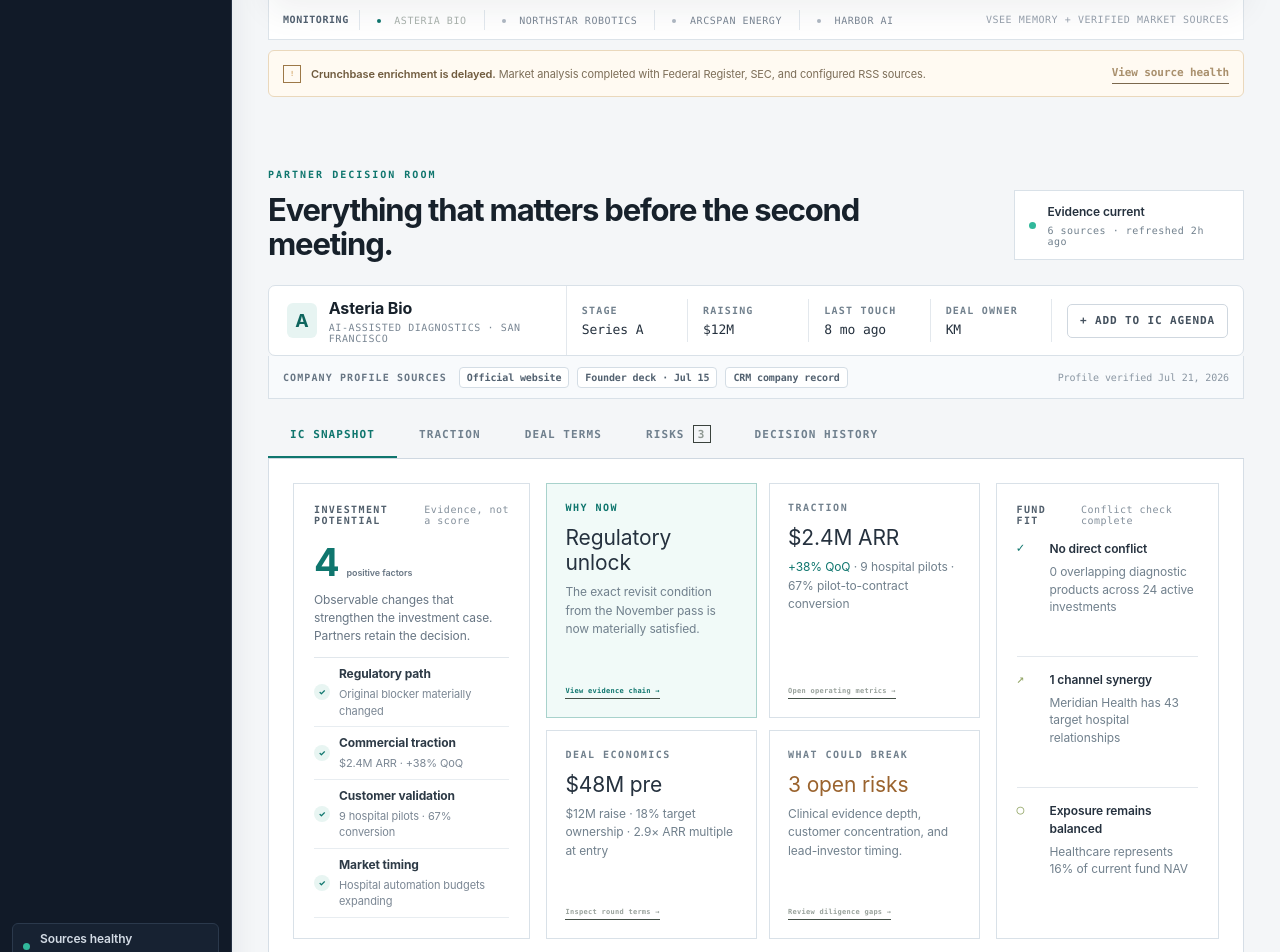
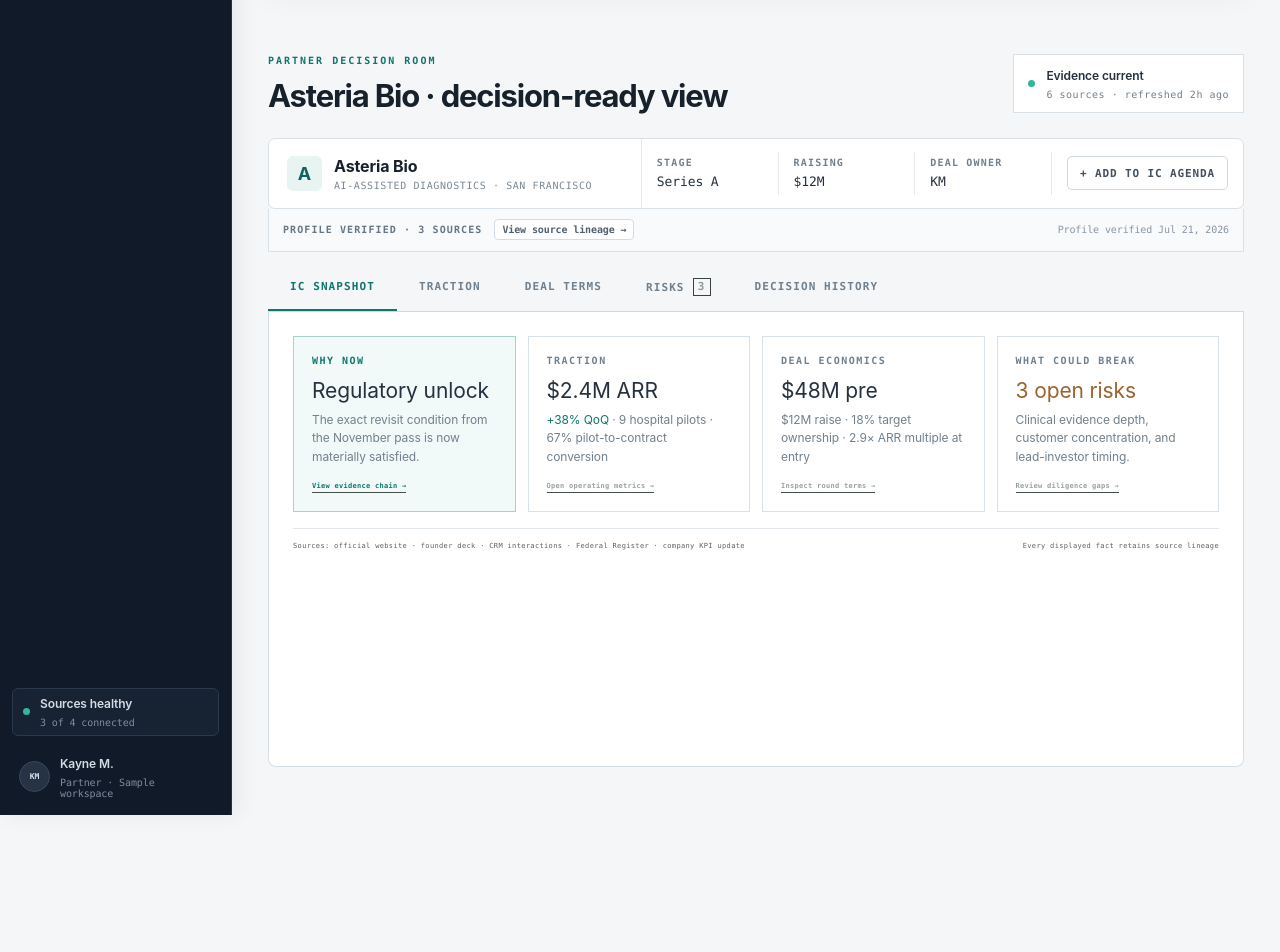
Before and after one commit to CoKayne/XTrace_Hackathon, a Next.js app: page / in a window 1280 px wide. Shown: the part 880-1832 px from the top of the page. After the commit the page ends 1695 px from the top, so only its background shows below. Built offline with nearby package versions, Linux system fonts and the light colour scheme.

Commit message:
Streamline VSee to essential decision information

```diff
--- a/app/globals.css
+++ b/app/globals.css
@@ -464,7 +464,7 @@
 .heading-actions > span { color: #59625d; font: 500 7px var(--mono); letter-spacing: 0.07em; }
 .heading-actions button { height: 34px; padding: 0 12px; border: 1px solid #3a433d; background: #0c0f0d; color: #929b95; cursor: pointer; font: 600 7px var(--mono); letter-spacing: 0.07em; text-transform: uppercase; }
 .heading-actions button:hover { border-color: #6a746d; color: white; }
-.kpi-grid { margin-top: 23px; display: grid; grid-template-columns: repeat(4, 1fr); border: 1px solid var(--line-strong); background: #0c0f0d; }
+.kpi-grid { margin-top: 23px; display: grid; grid-template-columns: repeat(3, 1fr); border: 1px solid var(--line-strong); background: #0c0f0d; }
 .kpi-grid article { min-height: 90px; padding: 15px 18px; border-right: 1px solid var(--line); display: grid; grid-template-columns: 1fr auto; align-items: center; }
 .kpi-grid article:last-child { border-right: 0; }
 .kpi-grid article > span { grid-column: 1 / -1; color: #646e68; font: 700 6px var(--mono); letter-spacing: 0.13em; }
@@ -525,7 +525,7 @@
 .view-footnote > span { color: #8f9993; font: 700 7px var(--mono); letter-spacing: 0.1em; text-transform: uppercase; }
 .view-footnote p { margin: 0; color: #68716c; font-size: 8px; line-height: 1.5; }
 .view-footnote button { border: 0; border-bottom: 1px solid #4e5851; background: transparent; color: #8d9791; cursor: pointer; font: 600 7px/1.7 var(--mono); }
-.memory-kpis { margin-top: 20px; display: grid; grid-template-columns: repeat(4, 1fr); border: 1px solid #303833; background: #0c0f0d; }
+.memory-kpis { margin-top: 20px; display: grid; grid-template-columns: repeat(3, 1fr); border: 1px solid #303833; background: #0c0f0d; }
 .memory-kpis article { min-height: 90px; padding: 15px 17px; border-right: 1px solid #29302c; display: grid; gap: 7px; }
 .memory-kpis article:last-child { border-right: 0; }
 .memory-kpis span { color: #5e6762; font: 700 6px var(--mono); letter-spacing: 0.11em; }
@@ -1200,8 +1200,8 @@
 .toast { border-color: #2d8178; border-radius: 6px; background: #153b37; color: white; }
 
 /* Live analysis trace */
-.scan-stage { min-height: 548px; padding: 28px; display: block; background: linear-gradient(145deg, #f6f9f9, #eef5f4); }
-.thinking-shell { width: min(920px, 100%); min-height: 490px; margin: 0 auto; border: 1px solid #cfdadf; border-radius: 10px; background: rgba(255,255,255,.96); box-shadow: 0 20px 55px rgba(28, 55, 66, .1); overflow: hidden; position: relative; z-index: 2; }
+.scan-stage { min-height: 500px; padding: 24px; display: block; background: linear-gradient(145deg, #f6f9f9, #eef5f4); }
+.thinking-shell { width: min(920px, 100%); min-height: 450px; margin: 0 auto; border: 1px solid #cfdadf; border-radius: 10px; background: rgba(255,255,255,.96); box-shadow: 0 20px 55px rgba(28, 55, 66, .1); overflow: hidden; position: relative; z-index: 2; }
 .thinking-header { min-height: 68px; padding: 0 22px; border-bottom: 1px solid #dfe6ea; display: flex; align-items: center; justify-content: space-between; }
 .thinking-identity { display: flex; align-items: center; gap: 11px; }
 .thinking-mark { width: 34px; height: 34px; border-radius: 8px; background: #123c3a; color: #a8eee2; display: grid; place-items: center; font: 750 10px var(--mono); box-shadow: inset 0 0 0 1px rgba(157, 235, 222, .18); }
@@ -1276,6 +1276,14 @@
 .new-deal-form label > span { font-size: 11px; }
 .new-deal-form input, .new-deal-form select { font-size: 13px; }
 
+/* Essential-information layout */
+.company-context { grid-template-columns: minmax(240px, 1.5fr) repeat(3, minmax(95px, .55fr)) auto; }
+.overview-layout { grid-template-columns: 1fr; }
+.snapshot-grid { width: 100%; grid-template-columns: repeat(4, 1fr); }
+.source-footer { grid-column: 1; }
+.report-feature { grid-template-columns: 1fr; min-height: 230px; }
+.report-feature-copy { max-width: 860px; }
+
 @media (max-width: 1180px) and (min-width: 761px) {
   .app-shell { grid-template-columns: 76px 1fr; }
   .rail-item > small { display: none; }
@@ -1283,6 +1291,7 @@
 
 @media (max-width: 900px) {
   .pipeline-summary { grid-template-columns: repeat(3, 1fr); }
+  .snapshot-grid { grid-template-columns: 1fr 1fr; }
 }
 
 @media (max-width: 760px) {
@@ -1310,6 +1319,10 @@
   .batch-result-summary article:last-child { border-bottom: 0; }
   .new-deal-form { grid-template-columns: 1fr; }
   .new-deal-form label, .new-deal-form label:nth-child(-n+2), .new-deal-form .drawer-primary { grid-column: 1; }
+  .snapshot-grid { grid-template-columns: 1fr; }
+  .kpi-grid, .memory-kpis { grid-template-columns: 1fr; }
+  .kpi-grid article, .memory-kpis article { border-right: 0; border-bottom: 1px solid #e5eaf0; }
+  .kpi-grid article:last-child, .memory-kpis article:last-child { border-bottom: 0; }
 }
 
 @media (prefers-reduced-motion: reduce) {
--- a/app/page.tsx
+++ b/app/page.tsx
@@ -269,18 +269,16 @@
             <div>
               <p className="eyebrow">FUND II · OPERATING OVERVIEW</p>
               <h1 id="hero-title">Good morning, Kayne.</h1>
-              <p className="subline">Your Wednesday brief: one decision change needs review, two diligence items are due, and IC has one company on the agenda.</p>
+              <p className="subline">1 decision change needs review. 2 diligence items are due.</p>
             </div>
             <div className="heading-actions">
               <span>WEDNESDAY · JUL 22, 2026</span>
-              <button onClick={() => navigateProduct("pipeline")}>View deal pipeline</button>
             </div>
           </section>
 
           <section className="kpi-grid" aria-label="Workspace health">
             <article><span>ACTIVE PIPELINE</span><strong>$29M</strong><small>6 opportunities</small></article>
-            <article><span>IC THIS WEEK</span><strong>1</strong><small>Arcspan Energy</small></article>
-            <article><span>MEMORY COVERAGE</span><strong>96%</strong><small>188 verified memories</small></article>
+            <article><span>IC AGENDA</span><strong>1</strong><small>Arcspan Energy</small></article>
             <article><span>PARTNER REVIEW</span><strong className="signal">{reviewed ? "0" : "1"}</strong><small>{reviewed ? "All caught up" : "Decision delta"}</small></article>
           </section>
 
@@ -328,11 +326,6 @@
                             <div><strong>{item.title}</strong><p>{item.detail}</p>{status === "complete" && <small>{item.result}</small>}</div>
                           </div>;
                         })}
-                      </div>
-                      <div className="thinking-metrics">
-                        <span><small>SOURCES</small><strong>{scanStep === 0 ? "4 searching" : "6 verified"}</strong></span>
-                        <span><small>MEMORY SCOPE</small><strong>{analysisMemoryCount} records</strong></span>
-                        <span><small>DECISION DELTAS</small><strong>{scanStep < 2 ? "Evaluating" : "1 candidate"}</strong></span>
                       </div>
                     </div>
                   )}
@@ -432,24 +425,14 @@
               </article>
             )}
 
-            <div className="ticker" aria-label="Monitored deals">
-              <strong>MONITORING</strong>
-              <span className={scanState === "matched" ? "hot" : ""}><i /> Asteria Bio</span>
-              <span><i /> Northstar Robotics</span>
-              <span><i /> Arcspan Energy</span>
-              <span><i /> Harbor AI</span>
-              <small>VSEE MEMORY + VERIFIED MARKET SOURCES</small>
-            </div>
           </section>
-
-          <div className="source-notice"><span>!</span><p><strong>Crunchbase enrichment is delayed.</strong> Market analysis completed with Federal Register, SEC, and configured RSS sources.</p><button onClick={() => navigateProduct("signals")}>View source health</button></div>
 
           {scanState === "matched" && analysisMode === "global" && (
             <section className="deal-intelligence" id="deal-intelligence" aria-labelledby="deal-room-title">
               <div className="section-heading">
                 <div>
                   <p className="eyebrow">PARTNER DECISION ROOM</p>
-                  <h2 id="deal-room-title">Everything that matters before the second meeting.</h2>
+                  <h2 id="deal-room-title">Asteria Bio · decision-ready view</h2>
                 </div>
                 <div className="freshness">
                   <span className="system-dot" />
@@ -464,15 +447,12 @@
                 </div>
                 <div className="context-stat"><span>STAGE</span><strong>Series A</strong></div>
                 <div className="context-stat"><span>RAISING</span><strong>$12M</strong></div>
-                <div className="context-stat"><span>LAST TOUCH</span><strong>8 mo ago</strong></div>
                 <div className="context-stat"><span>DEAL OWNER</span><strong>KM</strong></div>
                 <button className={`agenda-button ${inAgenda ? "added" : ""}`} onClick={() => { setInAgenda(!inAgenda); notify(inAgenda ? "ASTERIA BIO REMOVED FROM IC AGENDA" : "ASTERIA BIO ADDED TO MONDAY IC AGENDA"); }}>{inAgenda ? "✓ On IC agenda" : "+ Add to IC agenda"}</button>
               </div>
               <div className="record-lineage" aria-label="Company profile sources">
-                <strong>COMPANY PROFILE SOURCES</strong>
-                <button onClick={() => { setDrawerContext("Asteria Bio · Official website"); setPanel("sources"); }}>Official website</button>
-                <button onClick={() => { setDrawerContext("Asteria Bio · Founder deck · Jul 15"); setPanel("sources"); }}>Founder deck · Jul 15</button>
-                <button onClick={() => { setDrawerContext("Asteria Bio · CRM company record"); setPanel("sources"); }}>CRM company record</button>
+                <strong>PROFILE VERIFIED · 3 SOURCES</strong>
+                <button onClick={() => { setDrawerContext("Asteria Bio · Company profile sources"); setPanel("sources"); }}>View source lineage →</button>
                 <span>Profile verified Jul 21, 2026</span>
               </div>
 
@@ -493,22 +473,6 @@
               <div className="detail-panel" role="tabpanel">
                 {detailTab === "overview" && (
                   <div className="overview-layout">
-                    <div className="conviction-card potential-card">
-                      <div className="panel-label"><span>INVESTMENT POTENTIAL</span><small>Evidence, not a score</small></div>
-                      <div className="potential-count"><strong>4</strong><span>positive factors</span></div>
-                      <p>Observable changes that strengthen the investment case. Partners retain the decision.</p>
-                      <div className="potential-factors">
-                        {[
-                          ["Regulatory path", "Original blocker materially changed"],
-                          ["Commercial traction", "$2.4M ARR · +38% QoQ"],
-                          ["Customer validation", "9 hospital pilots · 67% conversion"],
-                          ["Market timing", "Hospital automation budgets expanding"],
-                        ].map(([label, evidence]) => (
-                          <div key={label}><span>✓</span><p><strong>{label}</strong><small>{evidence}</small></p></div>
-                        ))}
-                      </div>
-                    </div>
-
                     <div className="snapshot-grid">
                       <article className="snapshot-card signal-card">
                         <span>WHY NOW</span>
@@ -534,13 +498,6 @@
                         <p>Clinical evidence depth, customer concentration, and lead-investor timing.</p>
                         <button onClick={() => setDetailTab("risks")}>Review diligence gaps →</button>
                       </article>
-                    </div>
-
-                    <div className="fund-fit">
-                      <div className="panel-label"><span>FUND FIT</span><small>Conflict check complete</small></div>
-                      <div className="fit-row positive"><span>✓</span><div><strong>No direct conflict</strong><small>0 overlapping diagnostic products across 24 active investments</small></div></div>
-                      <div className="fit-row"><span>↗</span><div><strong>1 channel synergy</strong><small>Meridian Health has 43 target hospital relationships</small></div></div>
-                      <div className="fit-row"><span>○</span><div><strong>Exposure remains balanced</strong><small>Healthcare represents 16% of current fund NAV</small></div></div>
                     </div>
                     <div className="source-footer">Sources: official website · founder deck · CRM interactions · Federal Register · company KPI update <span>Every displayed fact retains source lineage</span></div>
                   </div>
@@ -630,7 +587,7 @@
                       ))}
                     </div>
                     <div className="memory-summary">
-                      <div className="panel-label"><span>MEMORY COVERAGE</span><small>Exact lineage</small></div>
+                      <div className="panel-label"><span>CAPTURED DEAL HISTORY</span><small>Source-linked</small></div>
                       <strong>14</strong><span>verified memories</span>
                       <ul><li>6 facts</li><li>3 artifacts</li><li>5 episodes</li></ul>
                       <button onClick={() => setPanel("search")}>Search all deal memory →</button>
@@ -648,12 +605,6 @@
                 <div><p className="eyebrow">DEAL FLOW</p><h1 id="pipeline-title">Deal pipeline</h1><p>Track every opportunity from first touch through investment committee and close.</p></div>
                 <button className="primary-button view-action" onClick={() => setPanel("newDeal")}>+ Add company</button>
               </div>
-
-              <section className="pipeline-summary" aria-label="Pipeline summary">
-                {[
-                  ["New", "1", "$2.5M"], ["First meeting", "1", "$3.0M"], ["Diligence", "2", "$10.5M"], ["IC", "1", "$8.0M"], ["Closing", "1", "$5.0M"],
-                ].map(([stage, count, value]) => <button key={stage} className={pipelineFilter === stage ? "active" : ""} onClick={() => setPipelineFilter(pipelineFilter === stage ? "All" : stage)}><span>{stage}</span><strong>{count}</strong><small>{value} target</small><i /></button>)}
-              </section>
 
               <div className="table-toolbar">
                 <div className="filter-group">{["All", "New", "First meeting", "Diligence", "IC", "Closing"].map((filter) => <button key={filter} className={pipelineFilter === filter ? "active" : ""} onClick={() => setPipelineFilter(filter)}>{filter}</button>)}</div>
@@ -703,7 +654,7 @@
                 ))}
               </div>
 
-              <div className="view-footnote"><span>Public-source ledger</span><p>Federal Register, FDA, SEC EDGAR, AWS, Google Cloud, Microsoft Azure, HIMSS, and PitchBook. Each signal preserves the original URL, publisher, publication date, and retrieval time.</p><button onClick={() => { setDrawerContext("Public-source ledger"); setPanel("sources"); }}>Inspect all sources →</button></div>
+              <div className="view-footnote"><span>Source lineage</span><p>Every signal retains its publisher, date, and original URL.</p><button onClick={() => { setDrawerContext("Public-source ledger"); setPanel("sources"); }}>Inspect sources →</button></div>
             </section>
           )}
 
@@ -714,18 +665,17 @@
                 <button className="secondary-button view-action" onClick={() => setPanel("search")}>Fuzzy-search companies</button>
               </div>
 
-              {batchReview === "complete" && <div className="batch-review-banner complete"><span>✓</span><div><strong>{batchCompanies}-company re-evaluation complete</strong><small>The radar analyzed only the selected companies and preserved the result in the activity log.</small></div><button onClick={() => { setView("overview"); window.scrollTo({ top: 0, behavior: "smooth" }); }}>Review scan →</button></div>}
+              {batchReview === "complete" && <div className="batch-review-banner complete"><span>✓</span><div><strong>{batchCompanies}-company re-evaluation complete</strong><small>Only the selected companies were analyzed.</small></div><button onClick={() => { setView("overview"); window.scrollTo({ top: 0, behavior: "smooth" }); }}>Review analysis →</button></div>}
 
               <section className="memory-kpis">
                 <article><span>COMPANIES</span><strong>8</strong><small>Invested · interested · active · passed</small></article>
                 <article><span>VERIFIED MEMORIES</span><strong>188</strong><small>71 facts · 42 artifacts · 75 episodes</small></article>
-                <article><span>SYNC COVERAGE</span><strong>96%</strong><small>1 interaction needs retry</small></article>
-                <article><span>OLDEST OPEN LOOP</span><strong>8 mo</strong><small>Asteria Bio · now triggered</small></article>
+                <article><span>MEMORY COMPLETENESS</span><strong>96%</strong><small>Deal interactions captured</small></article>
               </section>
 
               <div className="table-toolbar"><div className="filter-group">{["All", "Invested", "Interested", "Evaluating", "Watching", "Passed"].map((filter) => <button key={filter} className={dealFilter === filter ? "active" : ""} onClick={() => setDealFilter(filter)}>{filter === "All" ? "All companies" : filter}</button>)}</div><span>{filteredWorkspaceDeals.length} companies · Sorted by last interaction</span></div>
               <div className="data-table deal-table" role="table" aria-label="Deal memory directory">
-                <div className="data-row table-head" role="row"><span>Company</span><span>Stage</span><span>Status</span><span>Owner</span><span>Last touch</span><span>Memory coverage</span><span>Alert</span></div>
+                <div className="data-row table-head" role="row"><span>Company</span><span>Stage</span><span>Status</span><span>Owner</span><span>Last touch</span><span>Captured history</span><span>Alert</span></div>
                 {filteredWorkspaceDeals.map((deal) => (
                   <button className={`data-row ${deal.alert !== "—" ? "signal" : ""}`} role="row" key={deal.name} onClick={deal.name === "Asteria Bio" ? openAsteria : () => { setSearchQuery(deal.name); setPanel("search"); }}>
                     <span><span className="result-monogram">{deal.name.charAt(0)}</span><span><strong>{deal.name}</strong><small>{deal.sector}</small></span></span>
@@ -749,10 +699,9 @@
                   <span className="new-badge">NEW · DECISION DELTA</span>
                   <h2>Asteria Bio deserves partner review.</h2>
                   <p>A regulatory change directly addresses the uncertainty behind the November pass. Includes current traction, deal economics, fund fit, and three remaining diligence risks.</p>
-                  <div><span>Revisit condition matched</span><span>6 sources</span><span>4 positive factors</span><span>3 open risks</span><span>Owner · KM</span></div>
+                  <div><span>Revisit condition matched</span><span>6 sources</span><span>3 open risks</span></div>
                   <button className="primary-button" onClick={() => setPanel("brief")}>Open partner brief <span>→</span></button>
                 </div>
-                <div className="report-preview" aria-hidden="true"><span>VSEE</span><h3>Decision delta<br />Asteria Bio</h3><i /><p>THEN → NOW → NEXT MOVE</p><small>JUL 22 · FUND II</small></div>
               </div>
 
               <div className="reports-section-heading"><h2>Recent reports</h2><span>Showing 4 of 18</span></div>
@@ -803,8 +752,8 @@
                   ))}
                   {searchResults.length === 0 && <div className="no-results"><strong>No related companies found</strong><small>Try a broader industry, component, concern, or thesis keyword.</small></div>}
                 </div>
-                {searchResults.length > 0 && <button className="batch-review-button" disabled={!selectedCompanies.length} onClick={startBatchReassessment}><span>↻</span><span><strong>{selectedCompanies.length ? `Re-evaluate ${selectedCompanies.length} selected ${selectedCompanies.length === 1 ? "company" : "companies"}` : "Select companies to re-evaluate"}</strong><small>Rerun the radar only against the selected companies and their stored memories</small></span><i>→</i></button>}
-                <p className="search-footnote">{searchResults.length} companies found · All statuses included · Facts, artifacts, episodes, and industry relationships searched together</p>
+                {searchResults.length > 0 && <button className="batch-review-button" disabled={!selectedCompanies.length} onClick={startBatchReassessment}><span>↻</span><span><strong>{selectedCompanies.length ? `Re-evaluate ${selectedCompanies.length} selected ${selectedCompanies.length === 1 ? "company" : "companies"}` : "Select companies to re-evaluate"}</strong><small>Analyze only the selected companies and their stored memories</small></span><i>→</i></button>}
+                <p className="search-footnote">{searchResults.length} companies found · All statuses included</p>
               </>
             ) : panel === "help" ? (
               <>
```
